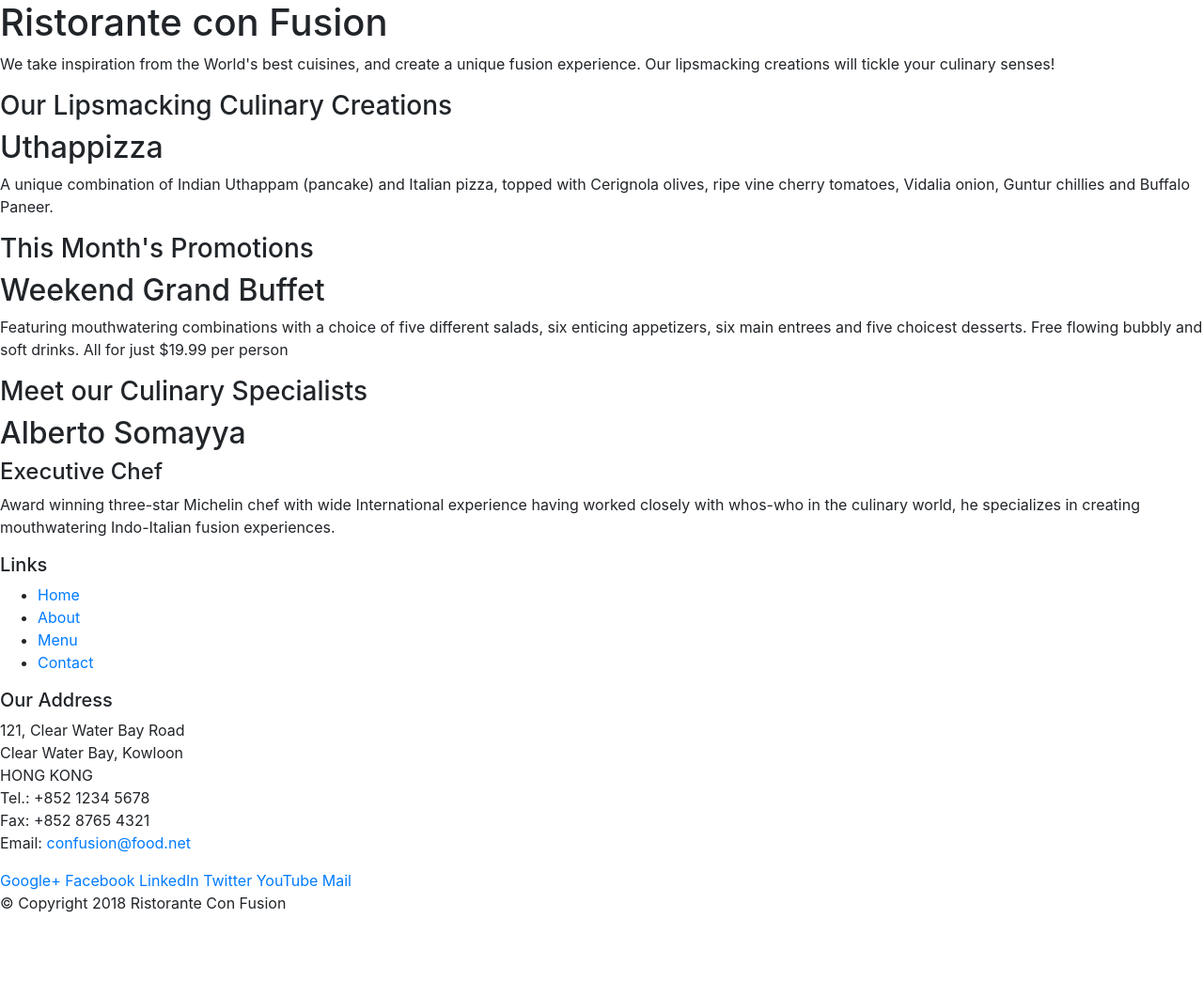
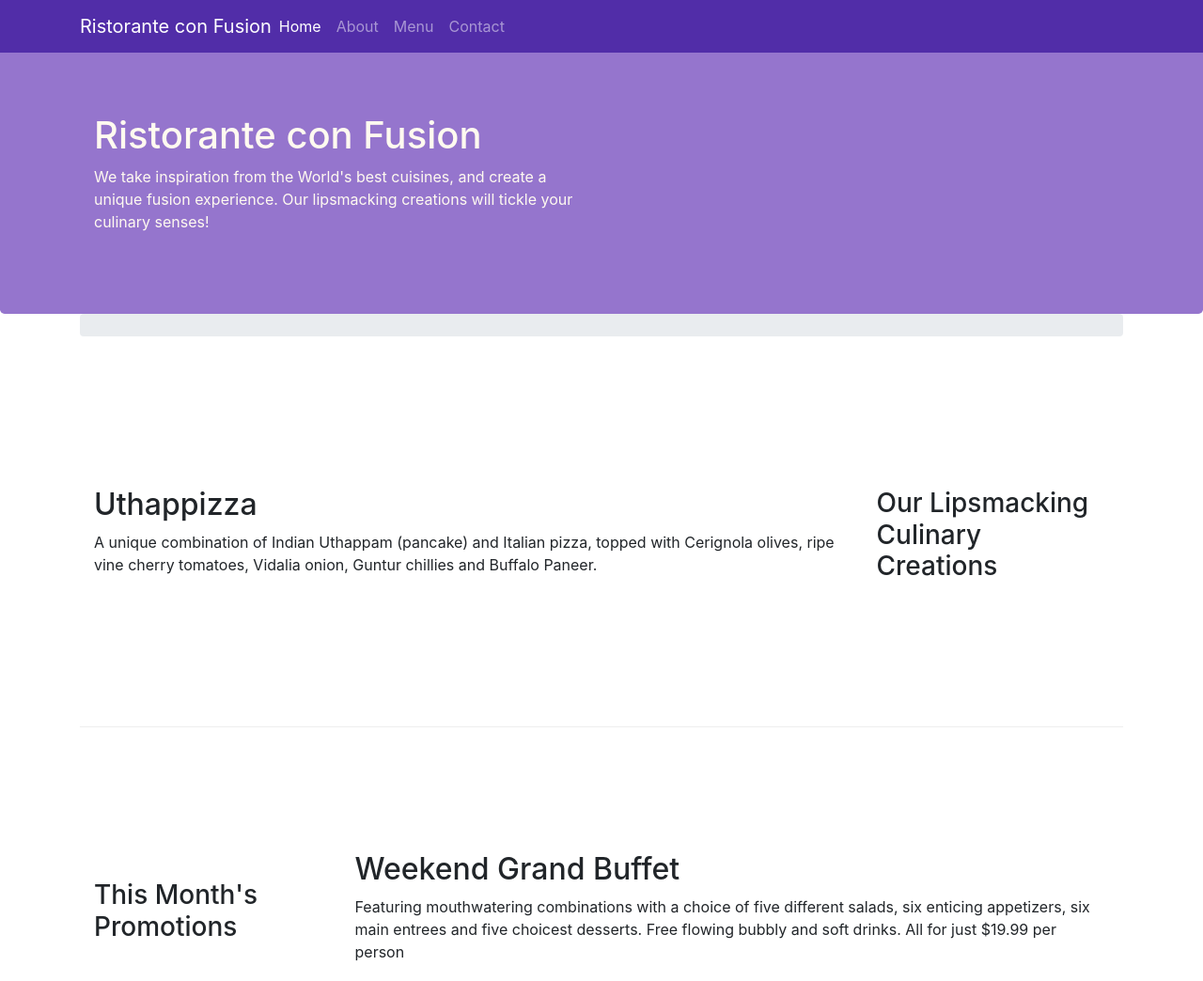
Before and after one commit to himanshu-gautam-git/Ristorante-con-Fusion-website-with-ideation, a website: page index.html in a window 1280 px wide. Shown: the top 1044 px of the page at 94% size. Before the commit the page ends 989 px from the top, so only its background shows below. Drawn offline with nearby package versions, Linux system fonts and the light colour scheme.

Commit message:
Navbar and Breadcrumbs

```diff
--- /dev/null
+++ b/css/styles.css
@@ -0,0 +1,40 @@
+.row-header
+{
+    margin: 0px auto;
+    padding: 0px auto;
+}
+.row-content
+{
+    margin:0px auto;
+    padding: 50px 0px 50px 0px;
+    border-bottom: 1px ridge;
+    min-height:400px;
+}
+.footer
+{
+    background-color: #D1C4E9;
+    margin: 0px auto;
+    padding: 20px 0px 20px 0px;
+}
+.jumbotron
+{
+    padding: 70px 30px 70px 30px;
+    margin: 0px auto;
+    background: #9575CD;
+    color: floralwhite;
+}
+.address
+{
+    font-size:80%;
+    margin: 0px;
+    color: #0f0f0f;
+}
+body
+{
+   padding-top: 50px;
+   z-index: 0;
+}
+.navbar-dark
+{
+    background-color: #512DA8;
+}
--- a/index.html
+++ b/index.html
@@ -9,51 +9,70 @@
 
         <!-- Bootstrap CSS -->
         <link rel="stylesheet" href="node_modules/bootstrap/dist/css/bootstrap.min.css">
-    <title>Ristorante Con Fusion</title>
+        <link rel="stylesheet" href="css/styles.css">
+        <title>Ristorante Con Fusion</title>
 </head>
 
 <body>
-
-    <header>
-        <div>
-            <div>
-                <div>
+    <nav class="navbar navbar-dark navbar-expand-sm fixed-top">
+        <div class="container">
+            <button class="navbar-toggler" type="button" data-toggle="collapse" data-target="#Navbar">
+               <span class="navbar-toggler-icon"></span>
+            </button>
+            <a class="navbar-brand mr-auto" href="#">Ristorante con Fusion</a>
+            <div class="collapse navbar-collapse" id="Navbar">
+            <ul class="navbar-nav mr-auto">
+                <li class="nav-item active"><a class="nav-link" href="./index.html">Home</a></li>
+                <li class="nav-item"><a class="nav-link" href="./aboutus.html">About</a></li>
+                <li class="nav-item"><a class="nav-link" href="#">Menu</a></li>
+                <li class="nav-item"><a class="nav-link" href="#">Contact</a></li>
+            </ul>
+            </div>
+        </div>
+    </nav>
+    <header class="jumbotron">
+        <div class="container">
+            <div class="row row-header">
+                <div class="col-12 col-sm-6">
                     <h1>Ristorante con Fusion</h1>
                     <p>We take inspiration from the World's best cuisines, and create a unique fusion experience. Our lipsmacking creations will tickle your culinary senses!</p>
                 </div>
-                <div>
+                <div class="col-12 col-sm">
                 </div>
             </div>
         </div>
     </header>
 
-    <div>
-        <div>
-            <div>
+    <div class="container">
+        <ol class="col-12 breadcrumb">
+
+        </ol>
+        <div class="row row-content align-items-center">
+            <div class="col-12 col-sm-4 order-sm-last col-md-3">
                 <h3>Our Lipsmacking Culinary Creations</h3>
             </div>
-            <div>
+            <div class="col-12 col-sm order-sm-first col-md">
                 <h2>Uthappizza</h2>
                 <p>A unique combination of Indian Uthappam (pancake) and Italian pizza, topped with Cerignola olives, ripe vine cherry tomatoes, Vidalia onion, Guntur chillies and Buffalo Paneer.</p>
             </div>
         </div>
 
 
-        <div>
-            <div>
+        <div class="row row-content align-items-center">
+            <div class="col-12 col-sm-4 col-md-3">
                 <h3>This Month's Promotions</h3>
             </div>
-            <div>
+            <div class="col-12 col-sm col-md">
                 <h2>Weekend Grand Buffet</h2>
                 <p>Featuring mouthwatering combinations with a choice of five different salads, six enticing appetizers, six main entrees and five choicest desserts. Free flowing bubbly and soft drinks. All for just $19.99 per person </p>
             </div>
         </div>
 
-        <div>
-            <div>
+        <div class="row row-content align-items-center">
+            <div class="col-12 col-sm-4 order-sm-last col-md-3">
                 <h3>Meet our Culinary Specialists</h3>
             </div>
-            <div>
+            <div class="col-12 col-sm order-sm-first col-md">
                 <h2>Alberto Somayya</h2>
                 <h4>Executive Chef</h4>
                 <p>Award winning three-star Michelin chef with wide International experience having worked closely with whos-who in the culinary world, he specializes in creating mouthwatering Indo-Italian fusion experiences. </p>
@@ -61,19 +80,19 @@
         </div>
     </div>
 
-    <footer>
-        <div>
-            <div>
-                <div>
+    <footer class="footer">
+        <div class="container">
+            <div class="row">
+                <div class="col-4 offset-1 col-sm-2">
                     <h5>Links</h5>
-                    <ul>
-                        <li><a href="#">Home</a></li>
-                        <li><a href="#">About</a></li>
+                    <ul class="list-unstyled">
+                        <li><a href="./">Home</a></li>
+                        <li><a href="./aboutus.html">About</a></li>
                         <li><a href="#">Menu</a></li>
                         <li><a href="#">Contact</a></li>
                     </ul>
                 </div>
-                <div>
+                <div class="col-7 col-sm-5">
                     <h5>Our Address</h5>
                     <address>
 		              121, Clear Water Bay Road<br>
@@ -84,8 +103,8 @@
 		              Email: <a href="mailto:confusion@food.net">confusion@food.net</a>
 		           </address>
                 </div>
-                <div>
-                    <div>
+                <div class="col-12 col-sm-4 align-self-center">
+                    <div class="text-center">
                         <a href="http://google.com/+">Google+</a>
                         <a href="http://www.facebook.com/profile.php?id=">Facebook</a>
                         <a href="http://www.linkedin.com/in/">LinkedIn</a>
@@ -95,8 +114,8 @@
                     </div>
                 </div>
            </div>
-           <div>
-                <div>
+           <div class="row justify-content-center">
+                <div class="col-auto">
                     <p>© Copyright 2018 Ristorante Con Fusion</p>
                 </div>
            </div>
```
Also changed, not shown: aboutus.html (added, +133 -0 lines), practice.html (added, +114 -0 lines), 1 other file.
